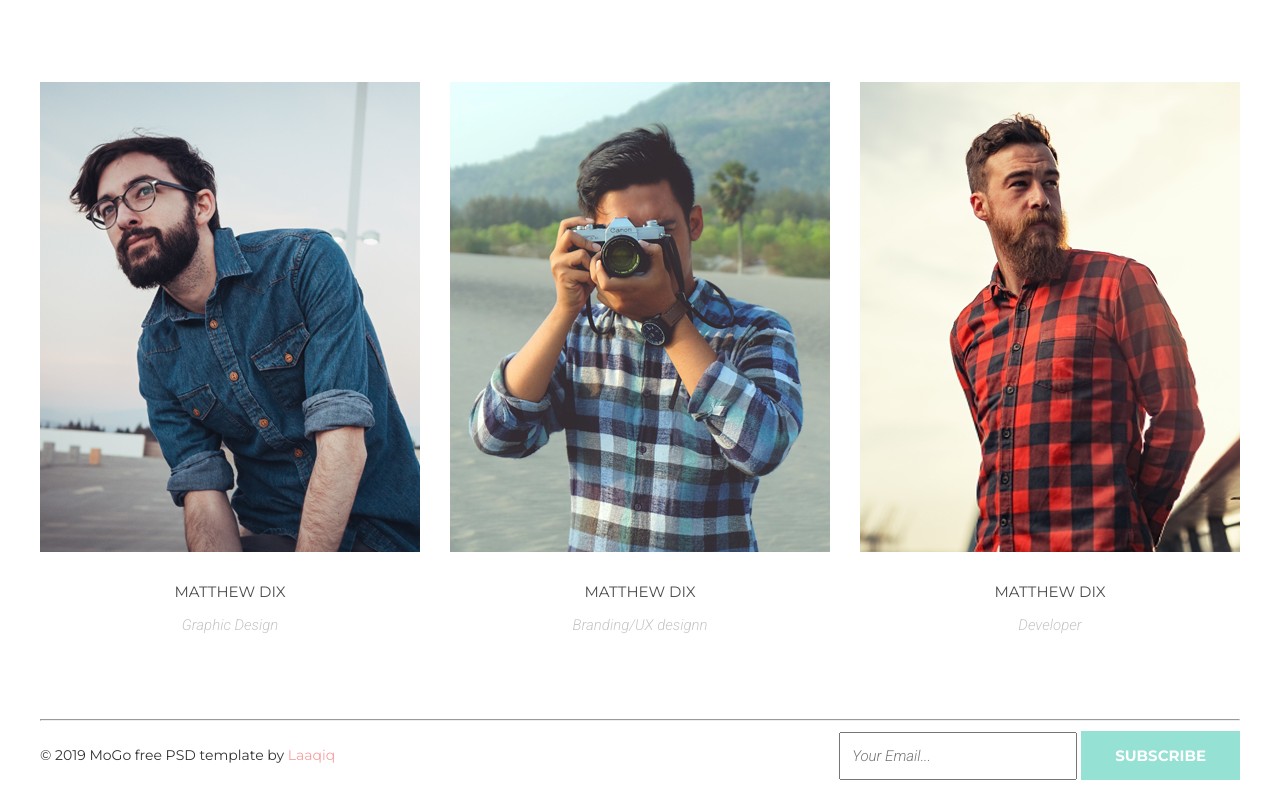
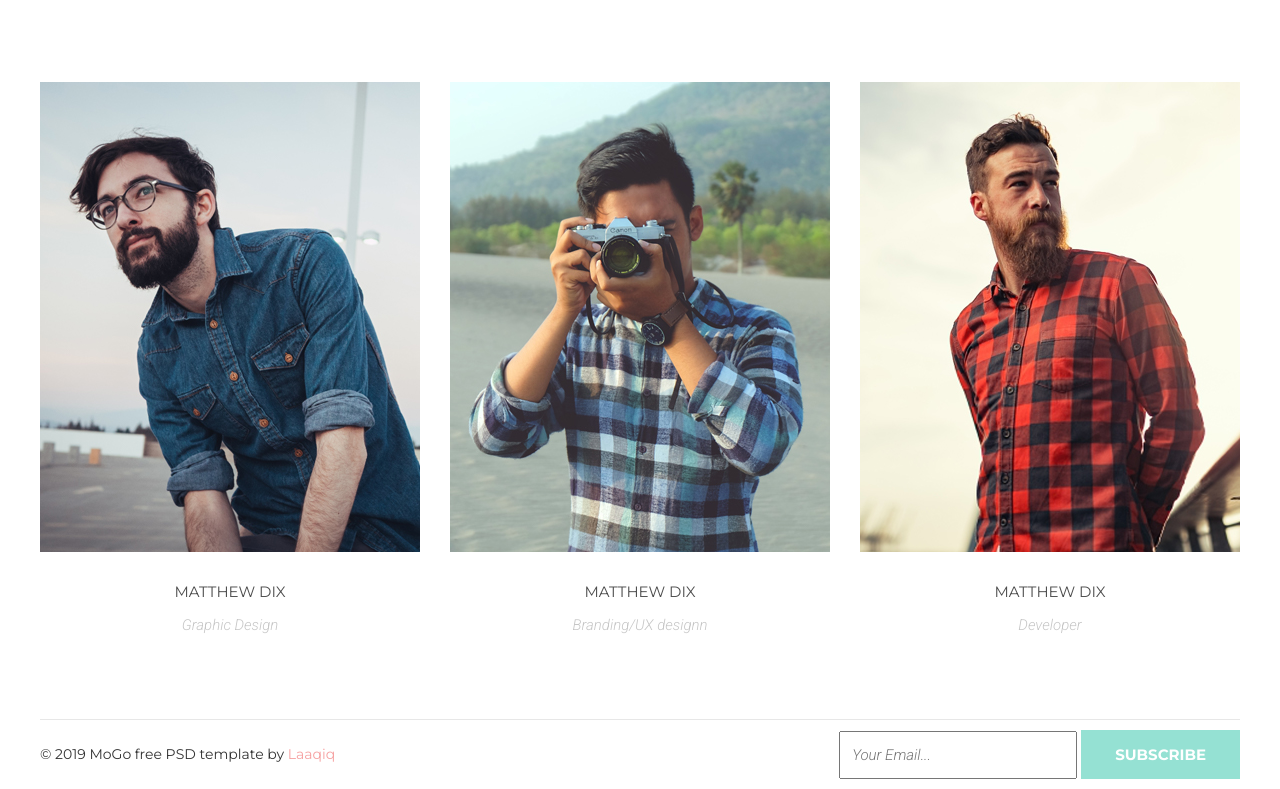
Before and after one commit to Sofol/fe-30, a plain HTML site: page HTML-CSS/module 6/index.html in a window 1280 px wide. Shown: the part 997-1786 px from the top of the page. Drawn offline with Linux system fonts and the light colour scheme.

Commit message:
hello world

```diff
--- a/HTML-CSS/module 6/css/style.css
+++ b/HTML-CSS/module 6/css/style.css
@@ -300,6 +300,7 @@ justify-content: space-between;
     justify-content: space-between;
 }
 
+
 .subscribe{
     margin-top: 10px;
 }
@@ -307,3 +308,11 @@ justify-content: space-between;
 .link{
     color: #f6a1a1;
 }
+
+.ourteam::after{
+    display: block;
+    content: "";
+    height: 1px;
+    background-color: #e7e7e7;
+    margin: 0 auto;
+}
--- a/HTML-CSS/module 6/index.html
+++ b/HTML-CSS/module 6/index.html
@@ -95,7 +95,7 @@
       </li>
     </ul>
   </section>
-  <section class="container">
+  <section class="ourteam container">
     <h2 class="we">Who we are</h2>
     <h1 class="amazing">MEET OUR TEAM</h1>
     <div class="undertext">
@@ -168,7 +168,6 @@
     </ul>
   </section>
   <footer class="container">
-    <hr>
     <div class="foot">
       <div>
         <p class="footertext">© 2019 MoGo free PSD template by <a href="#" class="link">Laaqiq</a></p>
```
